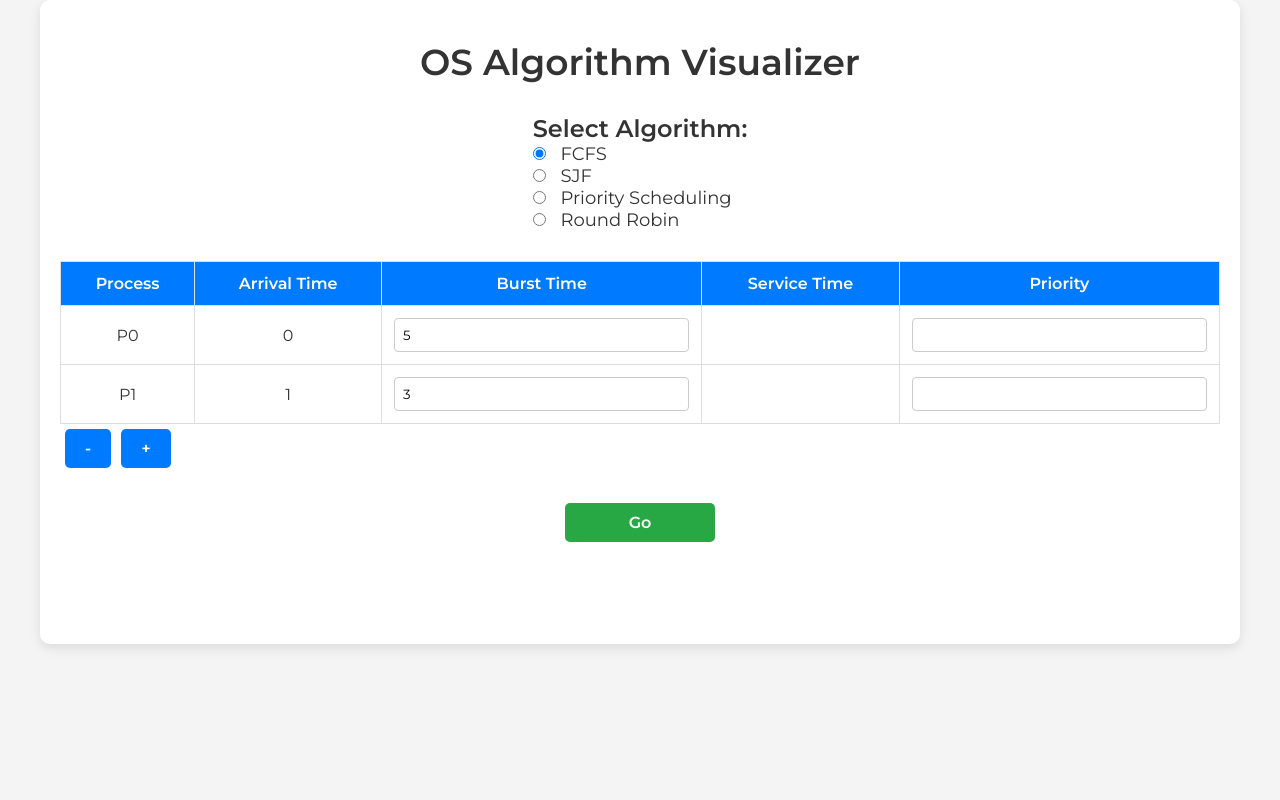
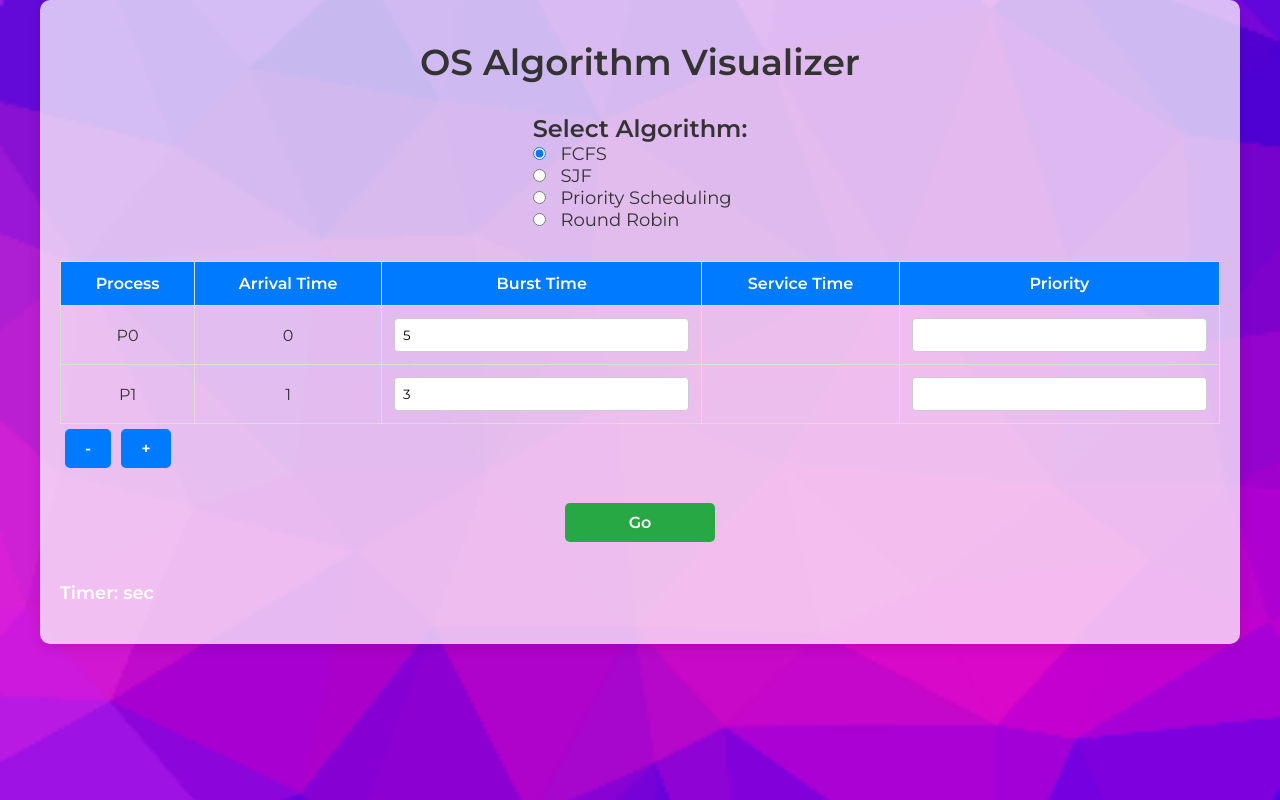
Before and after one commit to Anurag11223344/minor-project, a React (Vite) app: page /landing in a window 1280 px wide. Built offline with nearby package versions, Linux system fonts and the light colour scheme.

Commit message:
added background to visualization page

```diff
--- a/src/styles/Landing.scss
+++ b/src/styles/Landing.scss
@@ -10,13 +10,16 @@
 body {
   background-color: #f4f4f4;
   color: #333;
+  background-image: url(../resources/trianglify-lowres.png);
+  background-size: cover;
+  background-position: center;
 }
 
 .container {
   max-width: 1200px;
   margin: auto;
   padding: 40px 20px;
-  background-color: #fff;
+  background-color: #ffffffb9;
   border-radius: 10px;
   box-shadow: 0px 4px 12px rgba(0, 0, 0, 0.1);
 }
```
